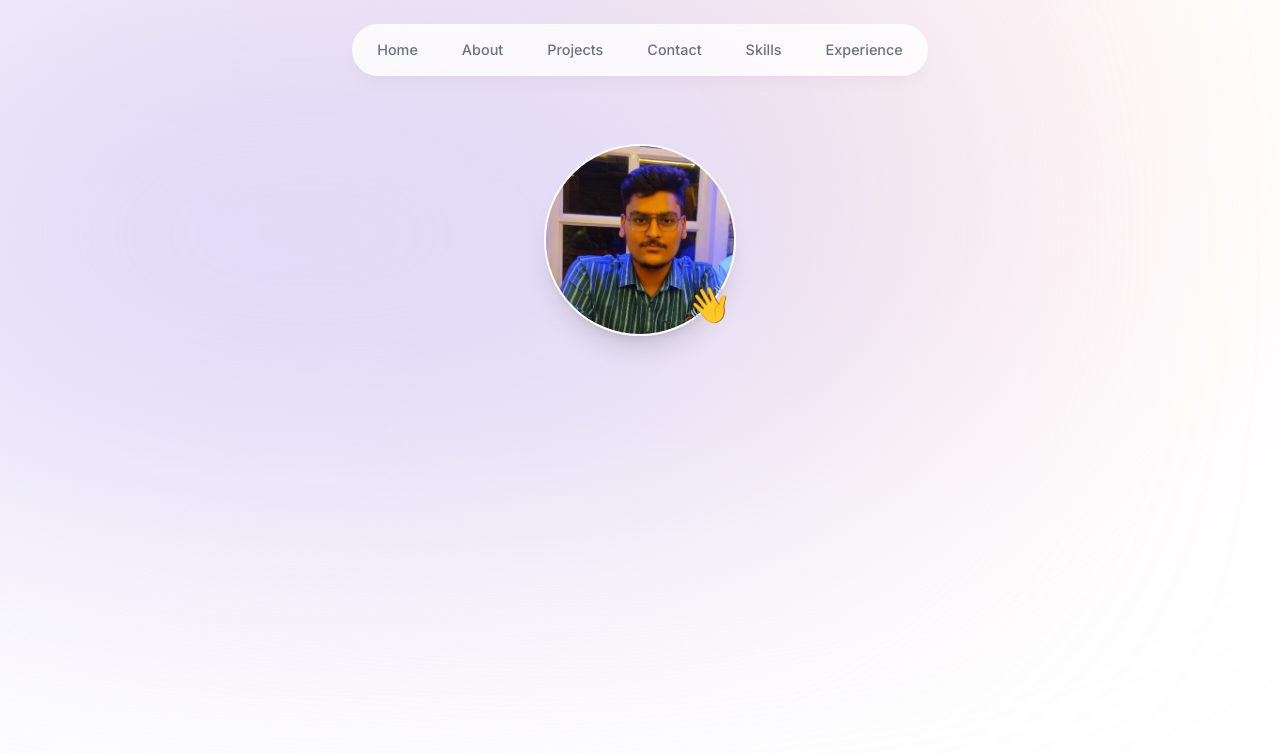
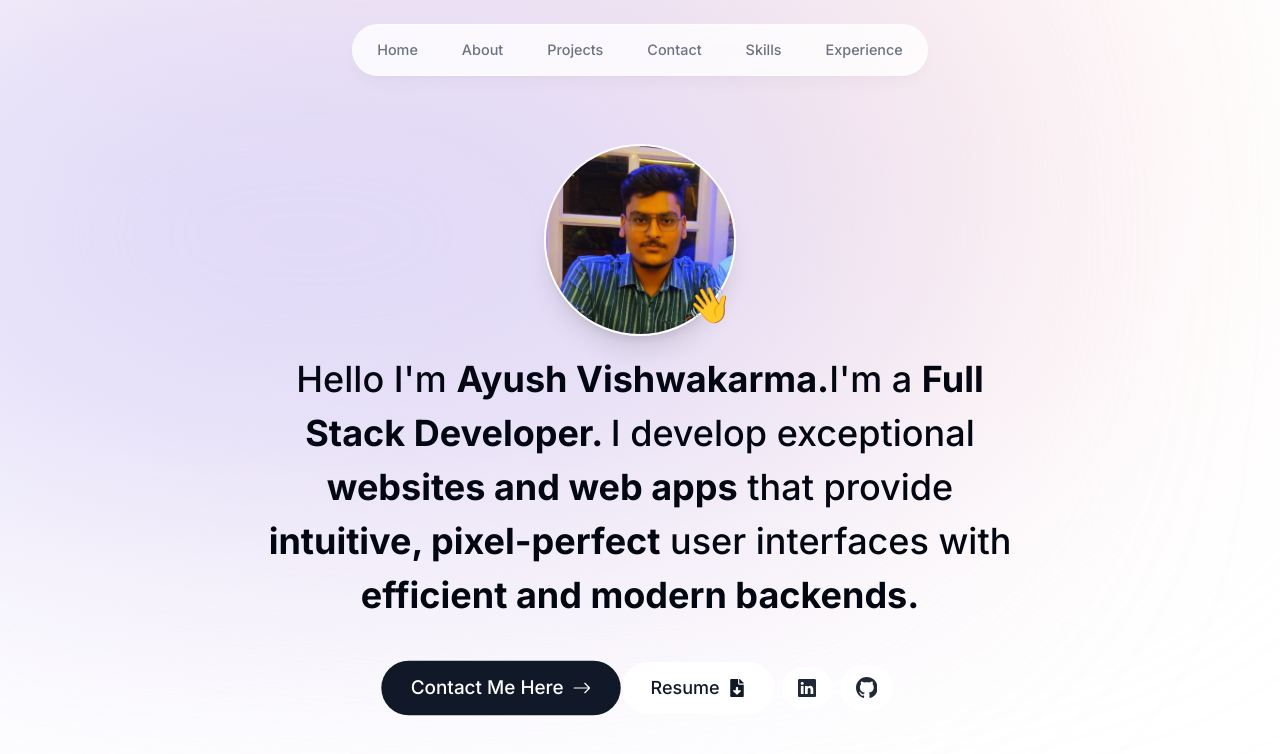
Before and after one commit to Ayush-Vish/Ayush-Dev, a Next.js app: page / in a window 1280 px wide. Shown: the top 754 px of the page. Built offline with nearby package versions, Linux system fonts and the light colour scheme.

Commit message:
Added Intro section

```diff
--- a/app/page.tsx
+++ b/app/page.tsx
@@ -2,7 +2,7 @@ import Intro from "@/components/Intro";
 
 export default function Home() {
   return (
-    <main className="" >
+    <main className="flex flex-col items-center px-4 " >
         <Intro/>
     </main>
   )
--- a/components/Intro.tsx
+++ b/components/Intro.tsx
@@ -1,34 +1,86 @@
 "use client";
-
-
-
 import Image from "next/image";
 import {motion} from "framer-motion"
 import img from "@/lib/img.jpeg";
+import Link from "next/link";
+import { FaFileDownload } from "react-icons/fa";
 
+// import resume  from "@/lib/ayush_vishwakarma_resume.pdf";
+
+import {BsArrowRight, BsGithub, BsLinkedin} from "react-icons/bs";
 function Intro ( ) {
 
 
     return (
-        <section>
+        <section className="mb-28  max-w-[50rem] text-center ">
             <div className="flex items-center justify-center ">
                 <div className="relative ">
                     <motion.div
                     initial={{opacity:0 , scale:0 }}
                     animate={{opacity:1 , scale:1}}
-                    transition={{delay:0.5}}
+                    transition={{delay:0.2}}
                     >
                         <Image src={img} width="192" height="192" alt="Ayush Image"  priority={true} quality={100} className="rounded-full bottom-[0.35rem] object-cover border-white  border-2 shadow-xl " />
                     </motion.div>
                     <motion.span initial={{opacity:0, scale:0}}
                     animate={{opacity:1, scale:1}}
-                    transition={{delay:0.5 ,type:"spring", stiffness:260}}
+                    transition={{delay:0.4 ,type:"spring", stiffness:260 , duration:0.7}}
                     className="absolute  bottom-3 right-1 text-4xl ">
                         👋
                     </motion.span>
                 </div>
 
             </div>
+            <motion.p
+            initial={{opacity:0 , y:200}}
+            animate={{opacity:1 , y:0}}
+            className="mb-10 mt-4 px-4 text-2xl font-medium !leading-[1.5] sm:text-4xl ">
+                    Hello
+                    I'm {" "}
+                <span className="font-bold "  >
+                     Ayush Vishwakarma.
+                </span>
+                     I'm a <span className="font-bold"> Full Stack Developer. </span>
+                    I develop exceptional
+                    {" "}
+                    <span className="font-bold">
+                        websites and web apps
+                    </span>
+                    {" "}
+                     that provide
+                     {" "}
+                     <span className="font-bold">
+                        intuitive, pixel-perfect
+                     </span>
+                     {" "}
+                     user interfaces with
+                     {" "}
+                     <span className="font-bold">
+                        efficient and modern backends.
+                    </span>
+
+
+            </motion.p>
+
+            <motion.div
+            initial={{  opacity:0 , y:100}}
+            animate={{  opacity:1 , y:0}}
+            transition={{delay:0.4}}
+            className="flex flex-col sm:flex-row items-center justify-center gap-2 px-4 text-lg font-medium  ">
+                <Link href="#contact" className="bg-gray-900 text-white  px-7 py-3 flex items-center gap-2 rounded-full
+                                                    outline-none focus:scale-110 hover:scale-110 hover:bg-gray-950  scale-105 transition " >
+                    Contact Me Here <BsArrowRight/>
+                </Link>
+                <a href="" className="bg-white text-gray-900  px-7 py-3 flex items-center gap-2 rounded-full " download={true} >
+                    Resume  <FaFileDownload/>
+                </a>
+                <a href="" className="bg-white text-gray-800  px-4 py-3 flex items-center gap-2 rounded-full ">
+                    <BsLinkedin/>
+                </a>
+                <a href="" className=" text-[1.35rem] bg-white text-gray-800  px-4 py-3 flex items-center gap-2 rounded-full ">
+                    <BsGithub/>
+                </a>
+            </motion.div>
         </section>
     )
 }
```
Also changed, not shown: .eslintrc.json, 1 other file (tests, documents, lock files or other folders).
